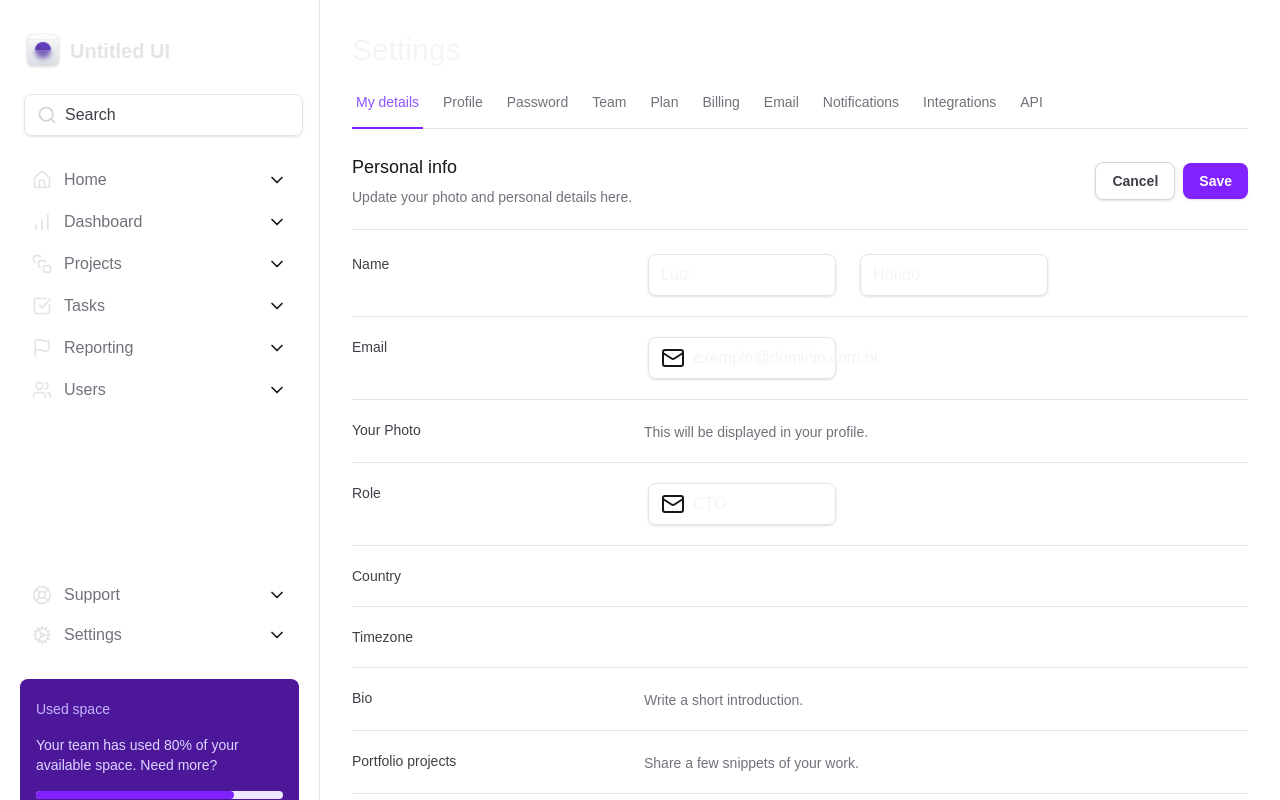
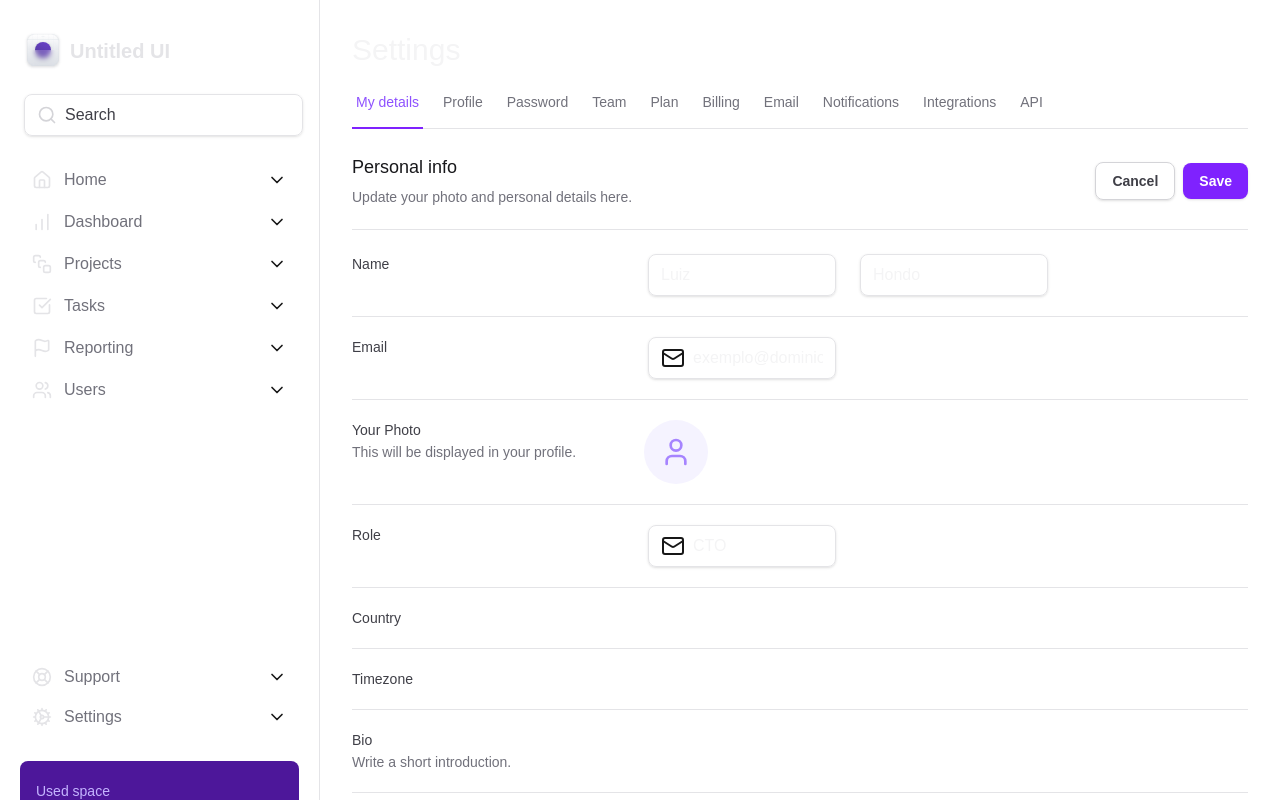
Before and after one commit to LuizHondo/tailwind-first-project, a Next.js app: page / in a window 1280 px wide. Shown: the top 800 px of the page. Built offline with nearby package versions, Linux system fonts and the light colour scheme.

Commit message:
fix: form label now is block

```diff
--- a/app/page.tsx
+++ b/app/page.tsx
@@ -1,6 +1,6 @@
 import { InputControl, InputPrefix, InputRoot } from "@/components/Input";
 import { SettingsTabs } from "@/components/SettingsTabs";
-import { Mail } from "lucide-react";
+import { Mail, User } from "lucide-react";
 
 export default function Home() {
   return (
@@ -80,10 +80,16 @@ export default function Home() {
               className="text-sm font-medium text-zinc-700 dark:text-zinc-100"
             >
               Your Photo
+              <span className="mt-0.5 block text-sm font-normal text-zinc-500 dark:text-zinc-400">
+                This will be displayed in your profile.
+              </span>
             </label>
-            <span className="mt-0.5 text-sm font-normal text-zinc-500 dark:text-zinc-400">
-              This will be displayed in your profile.
-            </span>
+            <div className="flex h-16 w-16 items-center justify-center rounded-full bg-violet-50 dark:bg-violet-300">
+              <div className="flex items-start justify-center">
+                <User className="h-8 w-8 text-violet-400 dark:text-violet-600" />
+                <div></div>
+              </div>
+            </div>
           </div>
           <div className="grid-cols-form grid gap-3 pb-5">
             <label
@@ -125,10 +131,10 @@ export default function Home() {
               className="text-sm font-medium text-zinc-700 dark:text-zinc-100"
             >
               Bio
+              <span className="mt-0.5 block text-sm font-normal text-zinc-500 dark:text-zinc-400">
+                Write a short introduction.
+              </span>
             </label>
-            <span className="mt-0.5 text-sm font-normal text-zinc-500 dark:text-zinc-400">
-              Write a short introduction.
-            </span>
           </div>
           <div className="grid-cols-form grid gap-3 pb-5">
             <label
@@ -136,10 +142,10 @@ export default function Home() {
               className="text-sm font-medium text-zinc-700 dark:text-zinc-100"
             >
               Portfolio projects
+              <span className="mt-0.5 block text-sm font-normal text-zinc-500 dark:text-zinc-400">
+                Share a few snippets of your work.
+              </span>
             </label>
-            <span className="mt-0.5 text-sm font-normal text-zinc-500 dark:text-zinc-400">
-              Share a few snippets of your work.
-            </span>
           </div>
           <div className="flex items-center justify-end gap-2">
             <button
--- a/components/Input.tsx
+++ b/components/Input.tsx
@@ -16,7 +16,7 @@ type InputControlProps = ComponentProps<"input">;
 export function InputControl(props: InputControlProps) {
   return (
     <input
-      className="flex-1 border-0 bg-transparent p-0 text-zinc-100 placeholder-zinc-700"
+      className="w-full flex-1 border-0 bg-transparent p-0 text-zinc-100 placeholder-zinc-700"
       {...props}
     />
   );
```
Also changed, not shown: 1 other file (tests, documents, lock files or other folders).
